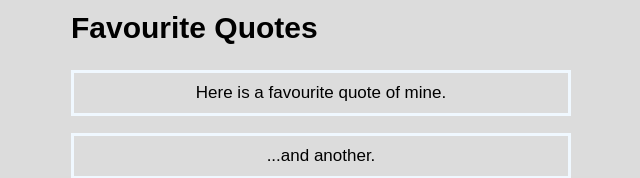
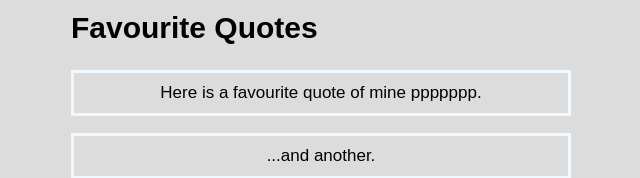
Before and after one commit to impku-ibm/ex1, a plain HTML site: page index.html in a window 1280 px wide. Shown: the part 247-425 px from the top of the page, without its empty margins (319-959 px from the left). Drawn offline with Linux system fonts and the light colour scheme.

Commit message:
Update index.html

```diff
--- a/index.html
+++ b/index.html
@@ -17,7 +17,7 @@ Welcome to my website! Here are some things i enjoy.
 </ul>
 <h2>Favourite Quotes</h2>
 
-    <p>Here is a favourite quote of mine.</p>
+    <p>Here is a favourite quote of mine ppppppp.</p>
     <p>...and another.</p>
 
 </body>
```
